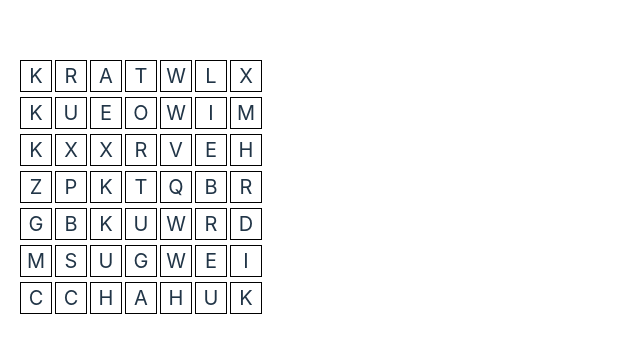
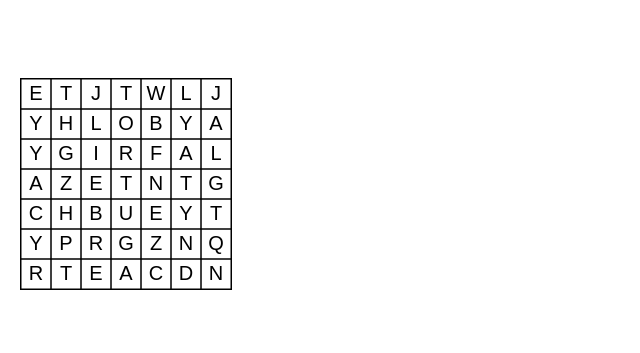
Before and after one commit to jcarroyos-teaching/libro-interactivo, a React (Vite) app in the folder liebre-tortuga/: page /fabula in a window 1280 px wide. Shown: the part 213-566 px from the top of the page, without its empty margins (0-640 px from the left). Built offline with nearby package versions, Linux system fonts and the light colour scheme.

Commit message:
Refactor SopaDeLetras component to use hooks for state management and improve grid generation logic

```diff
--- a/liebre-tortuga/src/components/Sopadeletras.jsx
+++ b/liebre-tortuga/src/components/Sopadeletras.jsx
@@ -1,4 +1,4 @@
-import React from 'react';
+import React, { useRef, useState, useEffect, useMemo } from 'react';
 
 const getRandomPosition = (rows, cols, wordLength, isVertical) => {
   const row = isVertical ? Math.floor(Math.random() * (rows - wordLength + 1)) : Math.floor(Math.random() * rows);
@@ -10,7 +10,8 @@ const canPlaceWord = (grid, word, row, col, isVertical) => {
   for (let i = 0; i < word.length; i++) {
     const currentRow = isVertical ? row + i : row;
     const currentCol = isVertical ? col : col + i;
-    if (grid[currentRow][currentCol] !== '' && grid[currentRow][currentCol] !== word[i]) {
+    if (currentRow >= grid.length || currentCol >= grid[0].length ||
+        (grid[currentRow][currentCol] && grid[currentRow][currentCol] !== word[i])) {
       return false;
     }
   }
@@ -25,67 +26,130 @@ const placeWord = (grid, word, row, col, isVertical) => {
   }
 };
 
-const generateGrid = (rows, cols, word1, word2) => {
-  // Crear una grilla vacía
-  const grid = Array.from({ length: rows }, () => Array(cols).fill(''));
+const generateGrid = (rows, cols, words) => {
+  const newGrid = Array.from({ length: rows }, () => Array(cols).fill(''));
 
-  // Insertar la primera palabra en una posición aleatoria
-  let isVertical1 = Math.random() < 0.5;
-  let { row: row1, col: col1 } = getRandomPosition(rows, cols, word1.length, isVertical1);
-  while (!canPlaceWord(grid, word1, row1, col1, isVertical1)) {
-    isVertical1 = Math.random() < 0.5;
-    ({ row: row1, col: col1 } = getRandomPosition(rows, cols, word1.length, isVertical1));
-  }
-  placeWord(grid, word1, row1, col1, isVertical1);
+  words.forEach(word => {
+    let placed = false;
+    while (!placed) {
+      const isVertical = Math.random() < 0.5;
+      const { row, col } = getRandomPosition(rows, cols, word.length, isVertical);
+      if (canPlaceWord(newGrid, word, row, col, isVertical)) {
+        placeWord(newGrid, word, row, col, isVertical);
+        placed = true;
+      }
+    }
+  });
 
-  // Insertar la segunda palabra en una posición aleatoria
-  let isVertical2 = Math.random() < 0.5;
-  let { row: row2, col: col2 } = getRandomPosition(rows, cols, word2.length, isVertical2);
-  while (!canPlaceWord(grid, word2, row2, col2, isVertical2) ||
-         (isVertical1 && isVertical2 && col1 === col2 && row2 >= row1 && row2 < row1 + word1.length) ||
-         (!isVertical1 && !isVertical2 && row1 === row2 && col2 >= col1 && col2 < col1 + word1.length) ||
-         (isVertical1 && !isVertical2 && col2 >= col1 && col2 < col1 + word1.length && row2 >= row1 && row2 < row1 + word1.length) ||
-         (!isVertical1 && isVertical2 && col1 >= col2 && col1 < col2 + word2.length && row1 >= row2 && row1 < row2 + word2.length)) {
-    isVertical2 = Math.random() < 0.5;
-    ({ row: row2, col: col2 } = getRandomPosition(rows, cols, word2.length, isVertical2));
-  }
-  placeWord(grid, word2, row2, col2, isVertical2);
-
-  // Rellenar el resto de la grilla con letras aleatorias
-  const letters = 'ABCDEFGHIJKLMNOPQRSTUVWXYZ';
+  // Fill the rest of the grid with random letters
   for (let row = 0; row < rows; row++) {
     for (let col = 0; col < cols; col++) {
-      if (grid[row][col] === '') {
-        grid[row][col] = letters[Math.floor(Math.random() * letters.length)];
+      if (!newGrid[row][col]) {
+        newGrid[row][col] = String.fromCharCode(65 + Math.floor(Math.random() * 26)); // A-Z
       }
     }
   }
 
-  return grid;
+  return newGrid;
 };
 
-const SopaDeLetras = ({ word1, word2, rows = 7, cols = 7 }) => {
-  const grid = generateGrid(rows, cols, word1, word2);
+const SopaDeLetras = ({ word1, word2 }) => {
+  const rows = 7;
+  const cols = 7;
+  const words = useMemo(() => [word1, word2], [word1, word2]);
+  const canvasRef = useRef(null);
+  const [grid, setGrid] = useState([]);
+  const [selectedCells, setSelectedCells] = useState([]);
+  const [foundWords, setFoundWords] = useState([]);
+  const [isMouseDown, setIsMouseDown] = useState(false);
+  const cellSize = 30;
+
+  useEffect(() => {
+    const newGrid = generateGrid(rows, cols, words);
+    setGrid(newGrid);
+  }, [rows, cols, words]);
+
+  useEffect(() => {
+    if (grid.length > 0 && grid[0].length > 0) {
+      const canvas = canvasRef.current;
+      const ctx = canvas.getContext('2d');
+      drawGrid(ctx);
+    }
+  }, [grid, selectedCells, foundWords]);
+
+  const drawGrid = (ctx) => {
+    ctx.clearRect(0, 0, cols * cellSize, rows * cellSize);
+    ctx.font = '20px Arial';
+    ctx.textAlign = 'center';
+    ctx.textBaseline = 'middle';
+
+    for (let row = 0; row < rows; row++) {
+      for (let col = 0; col < cols; col++) {
+        const letter = grid[row][col];
+        const x = col * cellSize;
+        const y = row * cellSize;
+
+        // Draw cell background if selected or part of a found word
+        if (selectedCells.some(cell => cell.row === row && cell.col === col) ||
+            foundWords.some(word => word.some(cell => cell.row === row && cell.col === col))) {
+          ctx.fillStyle = 'rgba(173, 216, 230, 0.6)'; // light blue
+          ctx.fillRect(x, y, cellSize, cellSize);
+        }
+
+        ctx.strokeStyle = '#000';
+        ctx.strokeRect(x, y, cellSize, cellSize); // Draw cell border
+
+        ctx.fillStyle = '#000';
+        ctx.fillText(letter, x + cellSize / 2, y + cellSize / 2); // Draw letter
+      }
+    }
+  };
+
+  const getCellAtPosition = (x, y) => ({
+    row: Math.floor(y / cellSize),
+    col: Math.floor(x / cellSize)
+  });
+
+  const handleMouseDown = (e) => {
+    const { row, col } = getCellAtPosition(e.nativeEvent.offsetX, e.nativeEvent.offsetY);
+    setSelectedCells([{ row, col }]);
+    setIsMouseDown(true);
+  };
+
+  const handleMouseMove = (e) => {
+    if (isMouseDown) {
+      const { row, col } = getCellAtPosition(e.nativeEvent.offsetX, e.nativeEvent.offsetY);
+      const lastCell = selectedCells[selectedCells.length - 1];
+      if (lastCell.row !== row || lastCell.col !== col) {
+        setSelectedCells([...selectedCells, { row, col }]);
+      }
+    }
+  };
+
+  const handleMouseUp = () => {
+    if (words && words.length > 0) {
+      // Check if selected cells match any word
+      const selectedWord = selectedCells.map(cell => grid[cell.row][cell.col]).join('');
+      if (words.includes(selectedWord) || words.includes(selectedWord.split('').reverse().join(''))) {
+        console.log(`Found word: ${selectedWord}`);
+        setFoundWords([...foundWords, selectedCells]);
+      }
+    }
+    setSelectedCells([]);
+    setIsMouseDown(false);
+  };
 
   return (
-    <div style={{ display: 'grid', gridTemplateColumns: `repeat(${cols}, 30px)`, gap: '5px' }}>
-      {grid.flat().map((letter, index) => (
-        <div
-          key={index}
-          style={{
-            width: '30px',
-            height: '30px',
-            display: 'flex',
-            alignItems: 'center',
-            justifyContent: 'center',
-            border: '1px solid #000',
-            fontSize: '20px',
-          }}
-        >
-          {letter}
-        </div>
-      ))}
-    </div>
+    <canvas
+      ref={canvasRef}
+      width={cols * cellSize}
+      height={rows * cellSize}
+      style={{ border: '1px solid black' }}
+      onMouseDown={handleMouseDown}
+      onMouseMove={handleMouseMove}
+      onMouseUp={handleMouseUp}
+      onMouseLeave={() => setIsMouseDown(false)}
+    />
   );
 };
 
```
